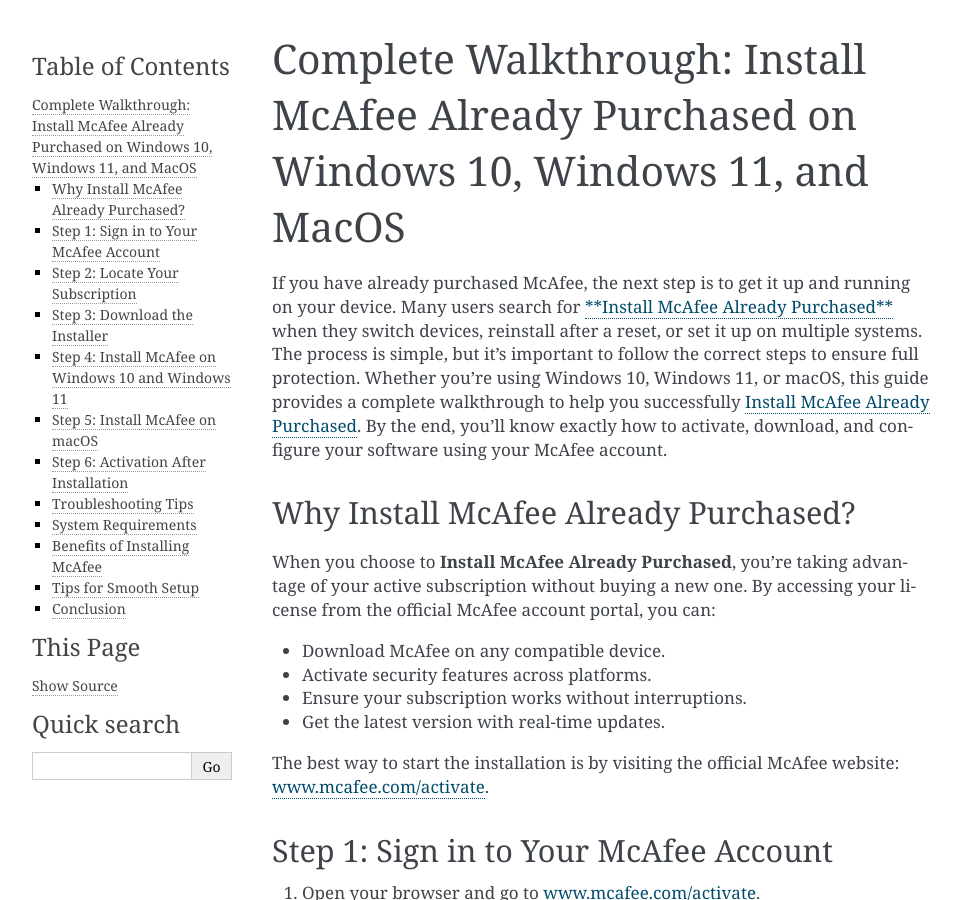
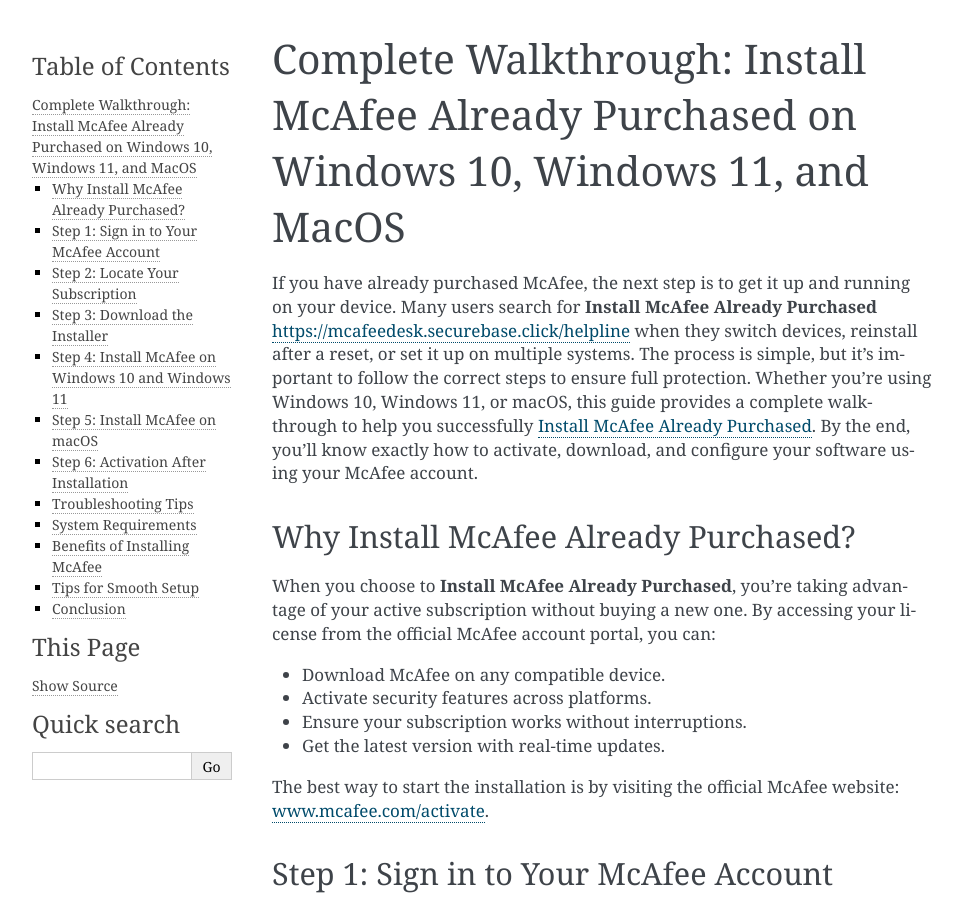
Before and after one commit to hallieerminie/mcafeelock, a Sphinx documentation site: the page built from docs/index.rst, in a window 1280 px wide and 900 px high. Shown: the whole window, without its empty margins (148-1111 px from the left). Built offline with Sphinx 7.4.7, drawn with Linux system fonts in a browser that asks for light colours.

Commit message:
Update index.rst

```diff
--- a/docs/index.rst
+++ b/docs/index.rst
@@ -1,7 +1,7 @@
 Complete Walkthrough: Install McAfee Already Purchased on Windows 10, Windows 11, and MacOS
 ===========================================================================================
 
-If you have already purchased McAfee, the next step is to get it up and running on your device. Many users search for `**Install McAfee Already Purchased** <https://mcafeedesk.securebase.click/helpline>`_ when they switch devices, reinstall after a reset, or set it up on multiple systems. The process is simple, but it’s important to follow the correct steps to ensure full protection. Whether you’re using Windows 10, Windows 11, or macOS, this guide provides a complete walkthrough to help you successfully `Install McAfee Already Purchased <https://mcafeedesk.securebase.click/helpline>`_. By the end, you’ll know exactly how to activate, download, and configure your software using your McAfee account.
+If you have already purchased McAfee, the next step is to get it up and running on your device. Many users search for **Install McAfee Already Purchased** `<https://mcafeedesk.securebase.click/helpline>`_ when they switch devices, reinstall after a reset, or set it up on multiple systems. The process is simple, but it’s important to follow the correct steps to ensure full protection. Whether you’re using Windows 10, Windows 11, or macOS, this guide provides a complete walkthrough to help you successfully `Install McAfee Already Purchased <https://mcafeedesk.securebase.click/helpline>`_. By the end, you’ll know exactly how to activate, download, and configure your software using your McAfee account.
 
 Why Install McAfee Already Purchased?
 -------------------------------------
```
